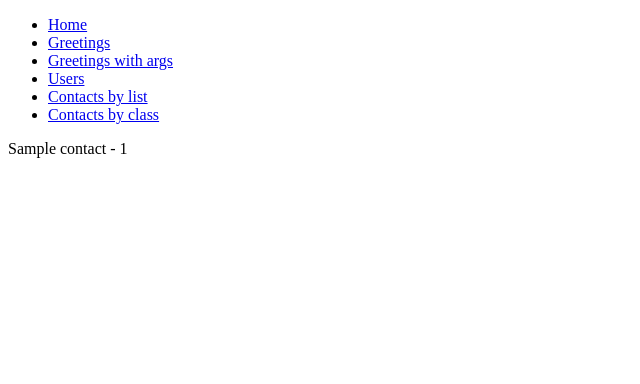
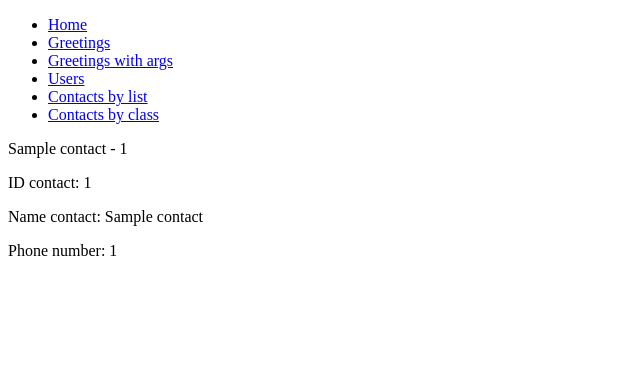
Before and after one commit to Hillel-i-Python-Pro-i-2022-12-27/homework__natali_chystyakova_django, a Django app: page /contacts/details/1/ in a window 1280 px wide. Shown: the top 384 px of the page, without its empty margins (0-640 px from the left). Run offline with Django 4.2, Linux system fonts and the light colour scheme; tables that the repository leaves empty hold one stand-in row (values such as "Sample post").

Commit message:
fix contact detail template

```diff
--- a/apps/templates/contacts/contact_detail.html
+++ b/apps/templates/contacts/contact_detail.html
@@ -5,6 +5,9 @@
 {%  block content %}
    <form method="post" >
         {% csrf_token %}
-         <p> {{ object }}</p>
+        <p> {{ object }}</p>
+        <p>ID contact: {{ object.id }}</p>
+        <p>Name contact: {{ object.name }}</p>
+        <p>Phone number: {{ object.phone }}</p>
    </form>
 {% endblock %}
```
